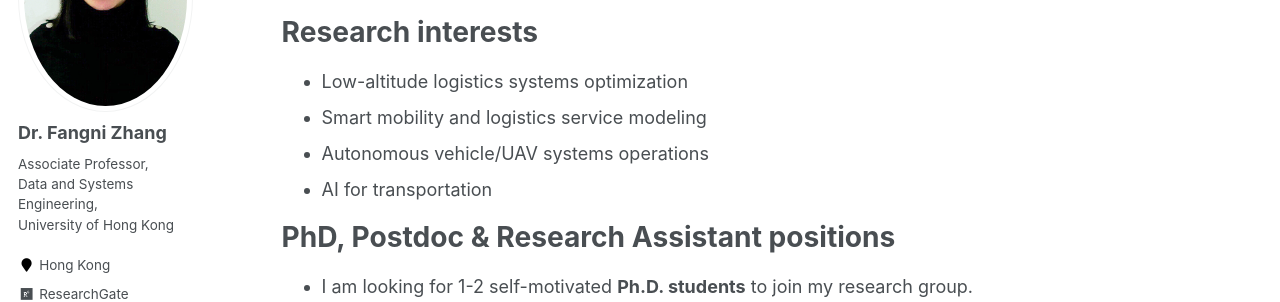
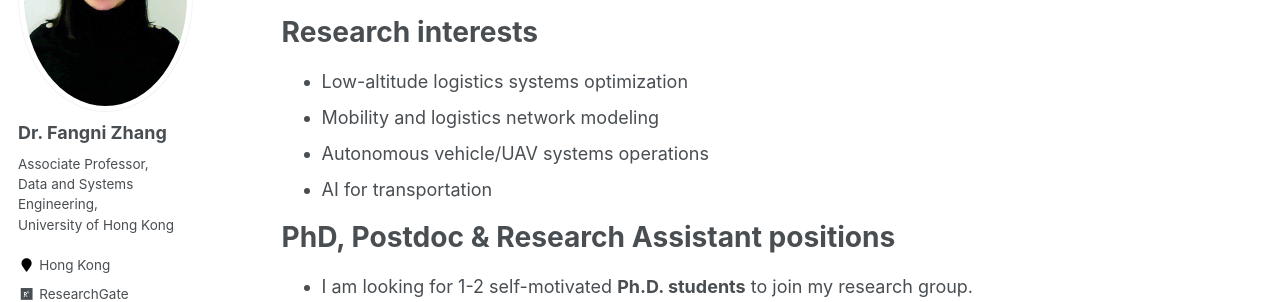
Before and after one commit to fangnizhang/fangnizhang.github.io, a Jekyll site: the page built from _pages/about.md, in a window 1280 px wide and 900 px high, scrolled down 471 px. Shown: the part 153-455 px from the top of the window. Built offline with Jekyll 4.4.1, drawn with Linux system fonts in a browser that asks for light colours.

Commit message:
Update about.md

```diff
--- a/_pages/about.md
+++ b/_pages/about.md
@@ -18,7 +18,7 @@ Affiliations
 Research interests
 ======
 - Low-altitude logistics systems optimization
-- Smart mobility and logistics service modeling
+- Mobility and logistics network modeling
 - Autonomous vehicle/UAV systems operations
 - AI for transportation
 
```
